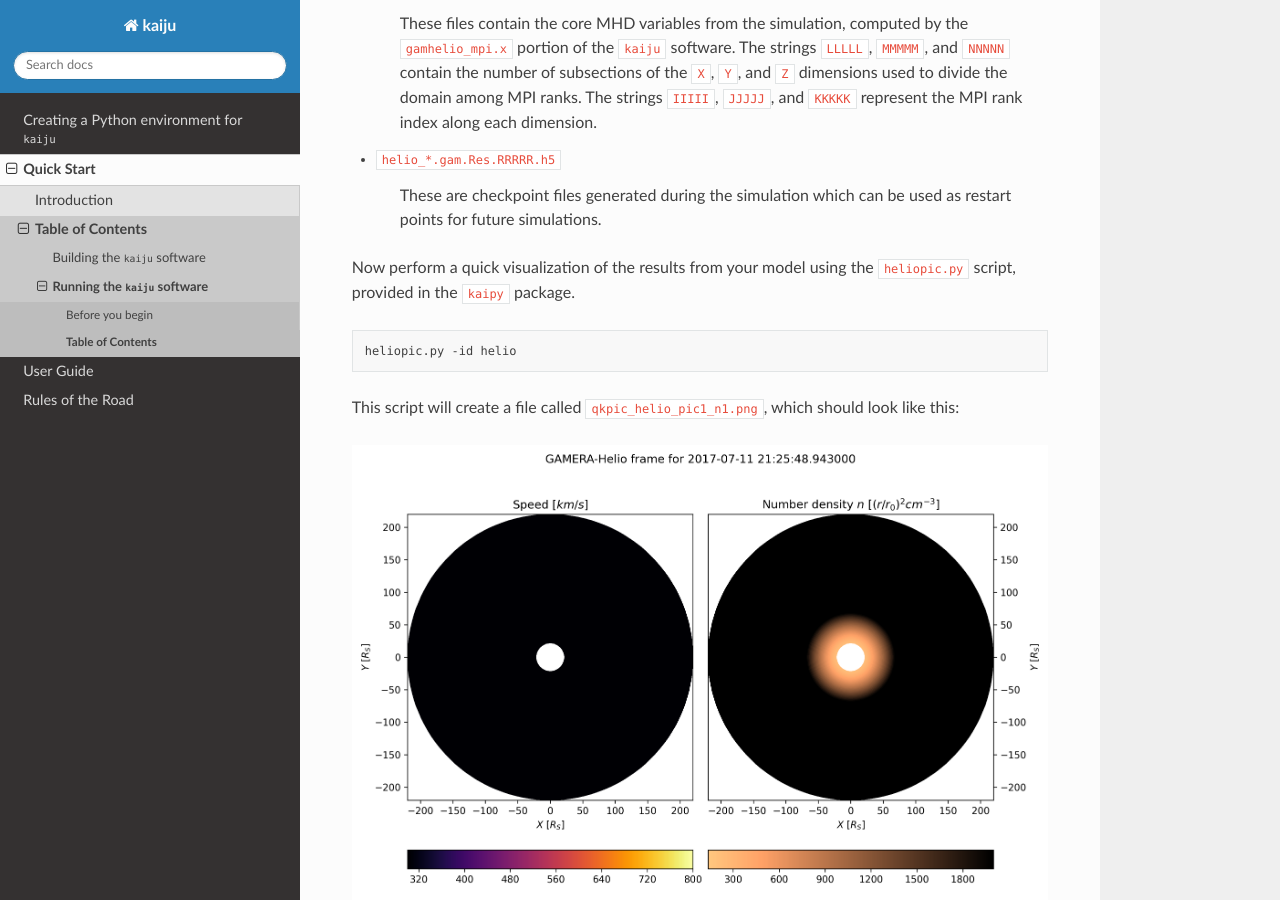
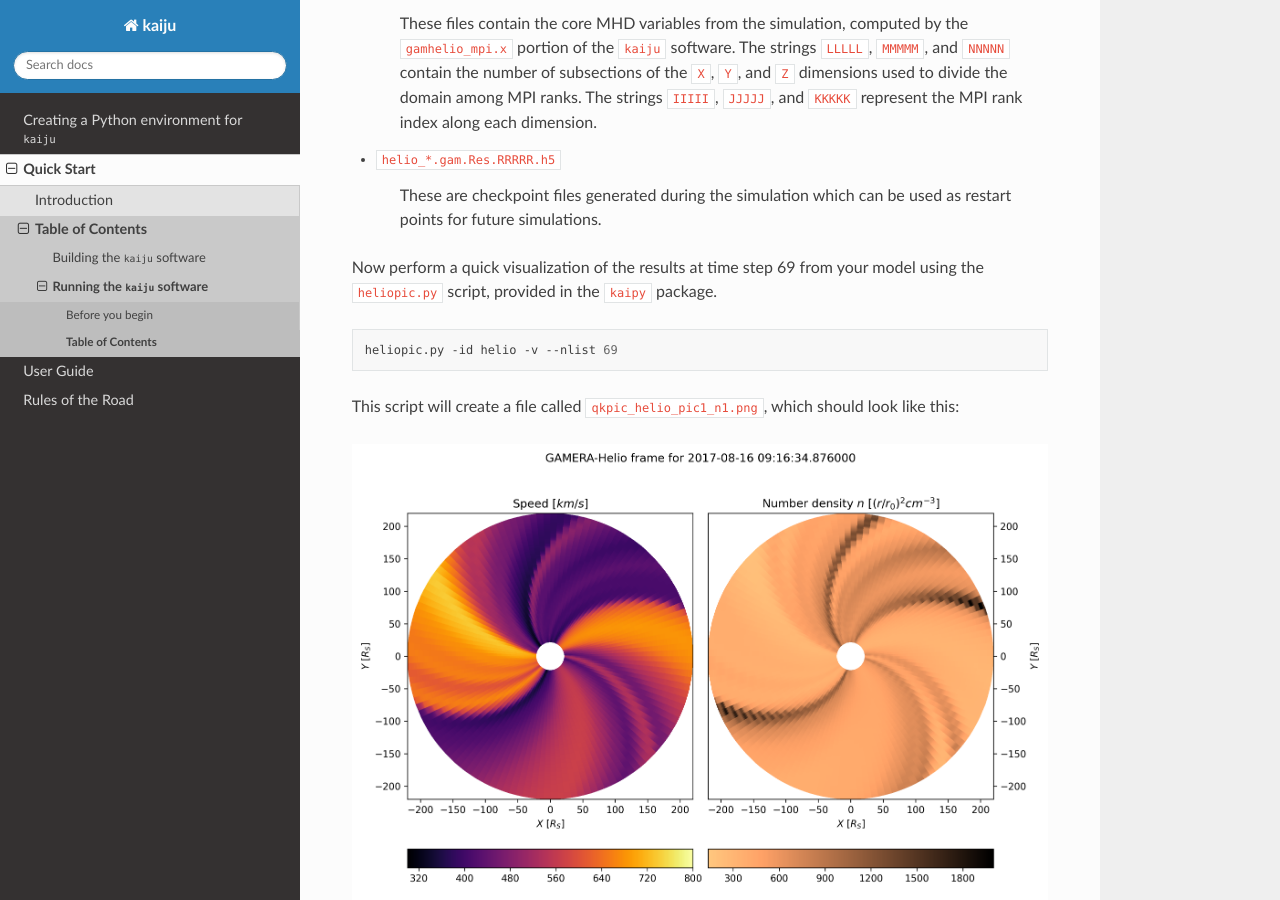
Before and after one commit to rgorby/MAGE, a Sphinx documentation site: the page built from docs/source/quickStart/running/helioQuickStart.rst, in a window 1280 px wide and 900 px high, scrolled down 2167 px. Built offline with Sphinx 7.4.7 and the Read the Docs theme 3.1.0, drawn with Linux system fonts in a browser that asks for light colours.

Commit message:
Replaced heliopic image.

```diff
--- a/docs/source/quickStart/running/helioQuickStart.rst
+++ b/docs/source/quickStart/running/helioQuickStart.rst
@@ -118,14 +118,14 @@ strings):
     These are checkpoint files generated during the simulation which can be
     used as restart points for future simulations.
 
-Now perform a quick visualization of the results from your model using the
-``heliopic.py`` script, provided in the ``kaipy`` package.
+Now perform a quick visualization of the results at time step 69 from your
+model using the ``heliopic.py`` script, provided in the ``kaipy`` package.
 
 .. code-block:: bash
 
-    heliopic.py -id helio
+    heliopic.py -id helio -v --nlist 69
 
 This script will create a file called ``qkpic_helio_pic1_n1.png``, which
 should look like this:
 
-.. image:: qkpic_helio_pic1_n1.png
+.. image:: qkpic_helio_pic1_n69.png
```
Also changed, not shown: docs/source/quickStart/running/qkpic_helio_pic1_n1.png (deleted), docs/source/quickStart/running/qkpic_helio_pic1_n69.png (added).
